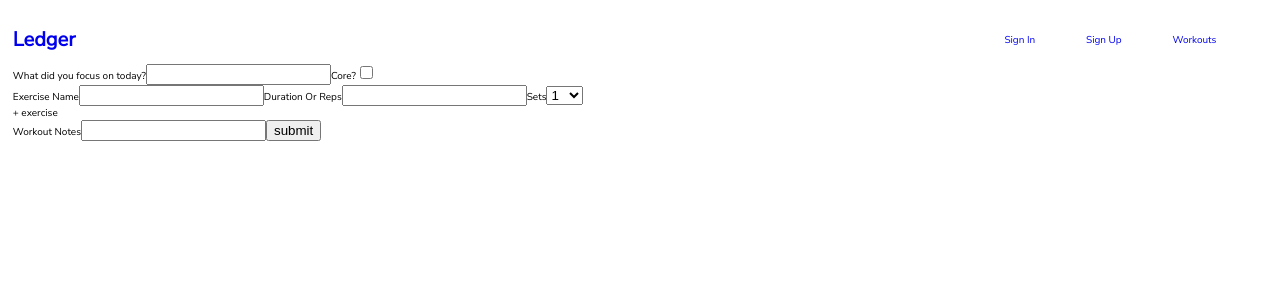
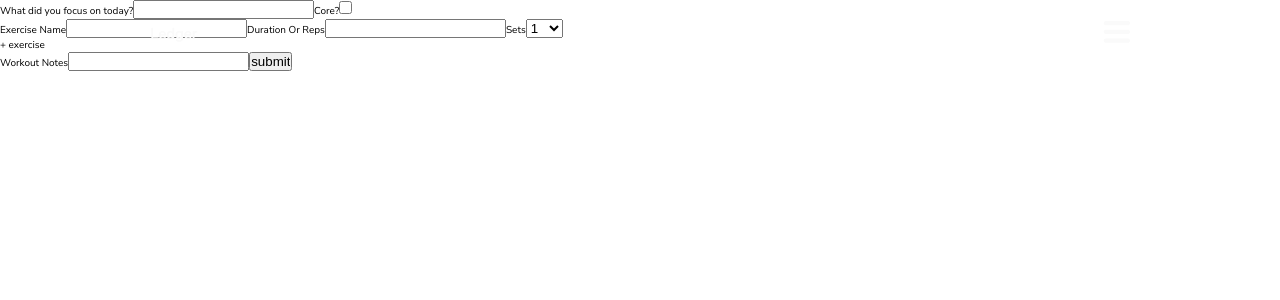
Before and after one commit to alanblee/workout-logger, a React (Create React App) app in the folder client/: page /workouts in a window 1280 px wide. Shown: the top 300 px of the page. Built offline with nearby package versions, Linux system fonts and the light colour scheme; a web font is replaced by a local one.

Commit message:
added nav styles

```diff
--- a/client/src/App.scss
+++ b/client/src/App.scss
@@ -1,6 +1,6 @@
 .main-container {
   margin: 0 auto;
-  padding: 1%;
+
 
   .container {
     width: 100%;
@@ -30,4 +30,68 @@
       background-color: #3700ad;
     }
   }
+
+  @media screen and (min-width: 350px) {
+    .main-message {
+      transform: translateY(40%);
+    }
+  }
+
+  @media screen and (min-width: 470px) {
+    .cta::before {
+      height: 9.4rem;
+      background: url("./img/wave-medium.png");
+      -webkit-background-size: cover;
+      -moz-background-size: cover;
+      -o-background-size: cover;
+      background-size: cover;
+    }
+    .testimonials::before {
+      height: 9.4rem;
+      background: url("./img/wave-medium-reversed.png");
+      -webkit-background-size: cover;
+      -moz-background-size: cover;
+      -o-background-size: cover;
+      background-size: cover;
+    }
+  }
+
+  @media screen and (min-width: 700px) {
+    .cta {
+      height: 60vh;
+    }
+    .main-message {
+      transform: translateY(60%);
+    }
+    .title-heading {
+      h1 {
+        font-size: 2.5rem;
+      }
+    }
+  }
+
+  @media screen and (min-width: 900px) {
+    .cta::before {
+      height: 22.7rem;
+      background: url("./img/wave-large.png");
+      -webkit-background-size: cover;
+      -moz-background-size: cover;
+      -o-background-size: cover;
+      background-size: cover;
+    }
+    .testimonials::before {
+      height: 22.7rem;
+      background: url("./img/wave-large-reversed.png");
+      -webkit-background-size: cover;
+      -moz-background-size: cover;
+      -o-background-size: cover;
+      background-size: cover;
+    }
+  }
+
+  @media screen and (min-width: 1200px) {
+    .cta {
+      height: 75vh;
+    }
+  }
 }
--- a/client/src/components/homepage/cta-header/cta-header.scss
+++ b/client/src/components/homepage/cta-header/cta-header.scss
@@ -4,7 +4,7 @@
   background: linear-gradient(
       135deg,
       rgba(253, 68, 133, 0.73) 0%,
-      rgba(255, 117, 165, 0.67) 100%
+      rgba(169, 169, 169, 0.67) 100%
     ),
     url("../../../img/header-img.jpg") no-repeat center;
   -webkit-background-size: cover;
@@ -17,7 +17,7 @@
     content: "";
     position: absolute;
     left: 0;
-    bottom: 0;
+    bottom: -3px;
     width: 100%;
     height: 4.7rem;
     background: url("../../../img/wave-small.png") center no-repeat;
--- a/client/src/components/homepage/end-content/end-content.jsx
+++ b/client/src/components/homepage/end-content/end-content.jsx
@@ -11,8 +11,7 @@ const SectionEnd = () => {
           <h1>Fitness journey</h1>
           <p>
             gochujang hoodie tumblr bitters messenger bag 8-bit. Blog salvia
-            wayfarers freegan subway tile disrupt. Vape fixie raw denim
-            pour-over wayfarers.
+            wayfarers freegan subway tile disrupt.
           </p>
         </div>
         <div className="journey-grid">
--- a/client/src/components/homepage/end-content/end-content.scss
+++ b/client/src/components/homepage/end-content/end-content.scss
@@ -0,0 +1,11 @@
+.journey-grid {
+  display: grid;
+  grid-template-columns: repeat(auto-fit, minmax(25rem, 1fr));
+  grid-gap: 2.5rem;
+  margin-bottom: 2rem;
+
+  &-item {
+    color: rgba(0, 0, 0, 0.7);
+
+  }
+}
--- a/client/src/components/homepage/landing-content/landing-content.scss
+++ b/client/src/components/homepage/landing-content/landing-content.scss
@@ -65,6 +65,7 @@
       -moz-background-size: cover;
       -o-background-size: cover;
       background-size: cover;
+      z-index: -1;
     }
     .progress {
       background: url("../../../img/kettle-bell.jpg") center no-repeat;
@@ -72,6 +73,7 @@
       -moz-background-size: cover;
       -o-background-size: cover;
       background-size: cover;
+      z-index: -1;
     }
     .reminder {
       background: url("../../../img/barbell.jpg") center no-repeat;
@@ -79,6 +81,7 @@
       -moz-background-size: cover;
       -o-background-size: cover;
       background-size: cover;
+      z-index: -1;
     }
   }
 }
--- a/client/src/components/homepage/main-landing.jsx
+++ b/client/src/components/homepage/main-landing.jsx
@@ -12,6 +12,9 @@ const MainLanding = () => {
       <SectionMidContent />
       <SectionTestimonial />
       <SectionEnd />
+      <footer>
+        <p>&copy; 2020 Ledger. All rights reserverd</p>
+      </footer>
     </div>
   );
 };
--- a/client/src/components/homepage/main-landing.scss
+++ b/client/src/components/homepage/main-landing.scss
@@ -0,0 +1,6 @@
+footer {
+  padding: 2.5rem;
+  background-color: rgba(253, 68, 133, 0.73);
+  color: rgba(0, 0, 0, 0.7);
+  text-align: center;
+}
--- a/client/src/components/homepage/testimonial/testimonial.scss
+++ b/client/src/components/homepage/testimonial/testimonial.scss
@@ -16,7 +16,7 @@
   &::before {
     content: "";
     position: absolute;
-    top: 0;
+    top: -3px;
     left: 0;
     width: 100%;
     height: 4.7rem;
--- a/client/src/components/nav/navbar.jsx
+++ b/client/src/components/nav/navbar.jsx
@@ -1,19 +1,59 @@
-import React from "react";
+import React, { useState } from "react";
 import { Link } from "react-router-dom";
 
 import "./navbar.scss";
 
 const Navbar = () => {
+  const [navOpen, setNavOpen] = useState(false);
+  const openNav = () => {
+    setNavOpen(!navOpen);
+  };
   return (
     <header>
-      <div className="nav-container">
-        <h1>
-          <Link to="/">Ledger</Link>
-        </h1>
+      <div className="container">
         <nav className="nav">
-          <Link to="/sign-in">Sign In</Link>
-          <Link to="/sign-up">Sign Up</Link>
-          <Link to="/workouts">Workouts</Link>
+          <div className="nav-brand">
+            <Link to="/">
+              <h1>Ledger</h1>
+            </Link>
+          </div>
+          <div
+            className={`menu-icons open ${navOpen ? "hide" : "show"}`}
+            onClick={openNav}
+          >
+            <i className="icon ion-navicon-round"></i>
+          </div>
+
+          <ul className={`nav-list ${navOpen ? "active" : null}`}>
+            <div className="menu-icons close" onClick={openNav}>
+              <i className="ion-close-round icon"></i>
+            </div>
+            <li className="nav-item">
+              <Link to="/" className="nav-link">
+                Home
+              </Link>
+            </li>
+            <li className="nav-item">
+              <Link to="/" className="nav-link">
+                Pricing
+              </Link>
+            </li>
+            <li className="nav-item">
+              <Link to="/sign-in" className="nav-link">
+                Sign In
+              </Link>
+            </li>
+            <li className="nav-item">
+              <Link to="/sign-up" className="nav-link">
+                Sign Up
+              </Link>
+            </li>
+            <li className="nav-item">
+              <Link to="/workouts" className="nav-link">
+                Workouts
+              </Link>
+            </li>
+          </ul>
         </nav>
       </div>
     </header>
--- a/client/src/components/nav/navbar.scss
+++ b/client/src/components/nav/navbar.scss
@@ -1,18 +1,77 @@
-
 header {
   width: 100%;
   height: 5rem;
-  .nav-container {
+  position: absolute;
+  top: 0;
+  left: 0;
+  z-index: 1;
 
+  .hide {
+    opacity: 0;
+    transition: all 250ms ease-in-out;
+  }
+  .show {
+    opacity: 1;
+    transition: all 750ms ease-in-out;
+  }
+  .nav {
+    width: 100%;
     display: flex;
     align-items: center;
     justify-content: space-between;
+    padding: 1rem 0;
+    border-bottom: 1px solid rgba(255, 255, 255, 0.2);
 
-    .nav {
+    .nav-brand {
+      width: 2rem;
+      a {
+        color: #fafafa;
+      }
+    }
+
+    .menu-icons {
+      i {
+        font-size: 3.5rem;
+        color: #fafafa;
+        cursor: pointer;
+      }
+    }
+
+    .close i {
+      color: #fafafa;
+    }
+
+    .nav-list {
+      width: 25rem;
+      height: 100vh;
+      background-color: rgba(253, 68, 133, 0.67);
+      position: fixed;
+      top: 0;
+      right: -26rem;
       display: flex;
+      flex-direction: column;
+      justify-content: center;
+      align-items: center;
+      z-index: 1500;
+      transition: all 650ms ease-in-out;
 
-      justify-content: space-evenly;
-      width: 25%;
+      &.active {
+        right: 0;
+      }
+      .nav-item {
+        margin: 1.5rem 0;
+
+        .nav-link {
+          font-size: 1.6rem;
+          text-transform: uppercase;
+          color: #fafafa;
+        }
+      }
+    }
+    .close {
+      position: absolute;
+      top: 1rem;
+      left: 1.5rem;
     }
   }
 }
--- a/client/src/index.css
+++ b/client/src/index.css
@@ -4,36 +4,19 @@
 *::before,
 *::after {
   box-sizing: inherit;
+  margin: 0;
+  padding: 0;
 }
 
 html {
   font-size: 62.5%;
-  box-sizing: border-box;
 }
-h1,
-h2,
-h3,
-h4,
-h5 {
-  /* font-family: 'Montserrat', sans-serif; */
-}
-
-h2 {
-  font-size: 3.2rem;
-}
-
-h3 {
-  font-size: 2.8rem;
-}
-
 p {
   font-size: 1.6rem;
   line-height: 1.4;
 }
 
 body {
-  margin: 0;
-  padding: 0;
   font-family: "Nunito Sans", sans-serif;
   -webkit-font-smoothing: antialiased;
   -moz-osx-font-smoothing: grayscale;
@@ -42,7 +25,14 @@ body {
 a {
   text-decoration: none;
 }
-
+ul {
+  list-style: none;
+}
+img {
+  width: 100%;
+  max-width: 100%;
+  height: auto;
+}
 section {
   padding: 5rem 0;
 }
```
